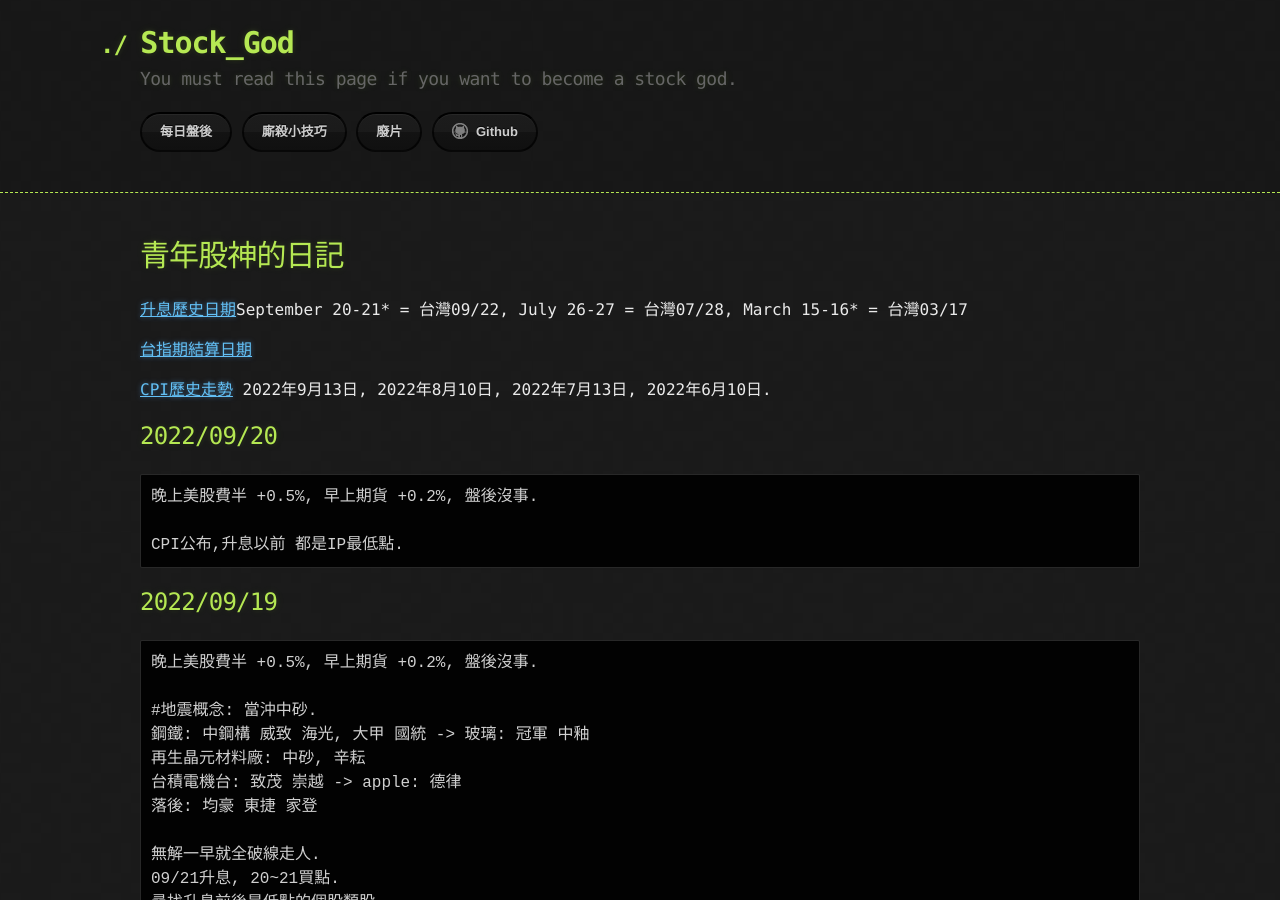
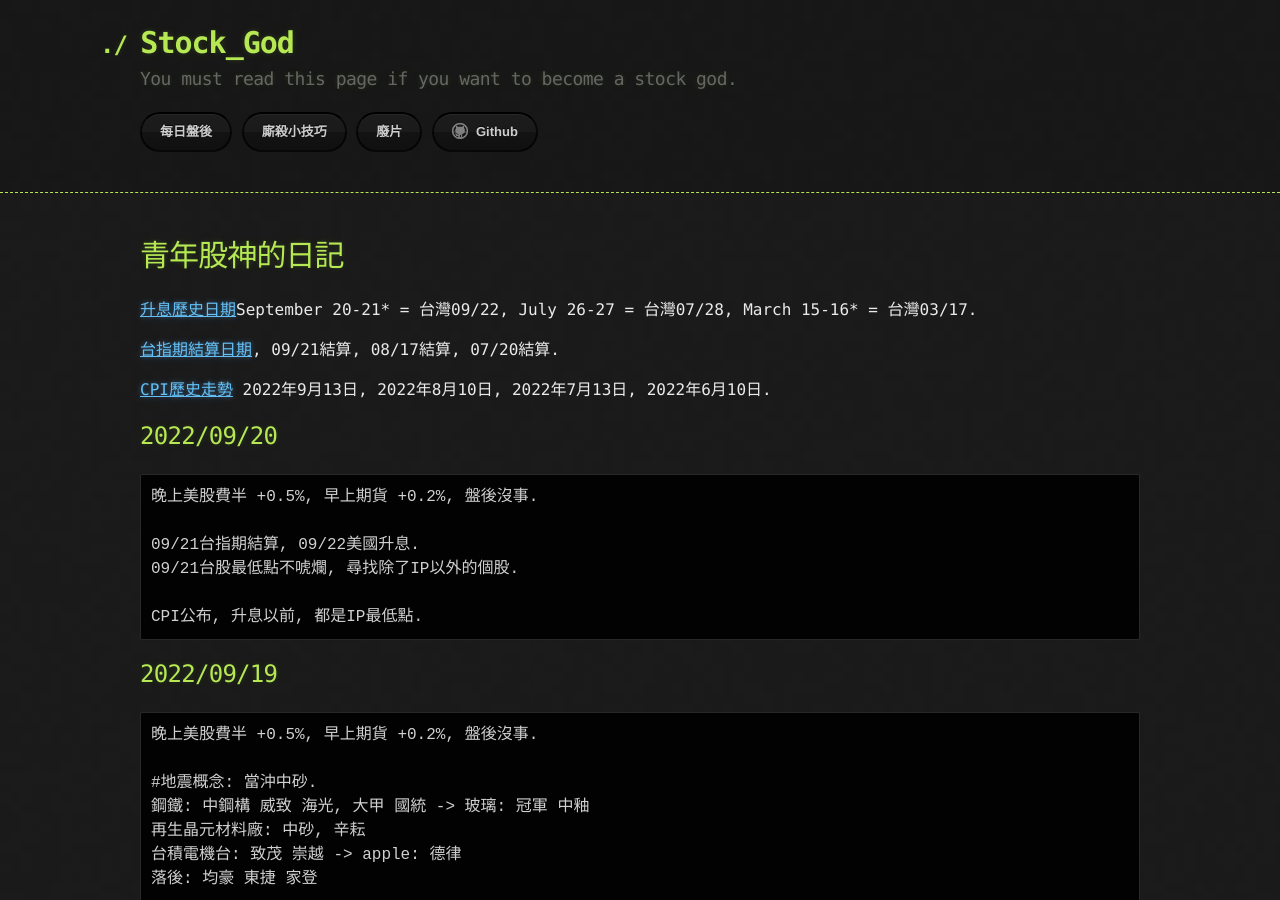
Before and after one commit to lepg5487/Stock_God, a Jekyll site: the page built from index.md, in a window 1280 px wide and 900 px high. Built offline with Jekyll 4.4.1, drawn with Linux system fonts in a browser that asks for light colours; our own code applies the rules of GitHub Pages for plain Markdown files.

Commit message:
Update index.md

````diff
--- a/index.md
+++ b/index.md
@@ -4,9 +4,9 @@ layout: testlayouts
 
 # 青年股神的日記
 
-[升息歷史日期](https://www.federalreserve.gov/monetarypolicy/fomccalendars.htm)September 20-21* = 台灣09/22, July 26-27 = 台灣07/28, March 15-16* = 台灣03/17
-
-[台指期結算日期](https://options.tw/%E6%9C%9F%E8%B2%A8%E8%A1%8C%E4%BA%8B%E6%9B%86/)
+[升息歷史日期](https://www.federalreserve.gov/monetarypolicy/fomccalendars.htm)September 20-21* = 台灣09/22, July 26-27 = 台灣07/28, March 15-16* = 台灣03/17.
+
+[台指期結算日期](https://options.tw/%E6%9C%9F%E8%B2%A8%E8%A1%8C%E4%BA%8B%E6%9B%86/), 09/21結算, 08/17結算, 07/20結算.
 
 [CPI歷史走勢](https://hk.investing.com/economic-calendar/cpi-733) 2022年9月13日, 2022年8月10日, 2022年7月13日, 2022年6月10日.
 
@@ -14,7 +14,10 @@ layout: testlayouts
 ```
 晚上美股費半 +0.5%, 早上期貨 +0.2%, 盤後沒事.
 
-CPI公布,升息以前 都是IP最低點.
+09/21台指期結算, 09/22美國升息.
+09/21台股最低點不唬爛, 尋找除了IP以外的個股.
+
+CPI公布, 升息以前, 都是IP最低點.
 ```
 
 ## 2022/09/19
````
